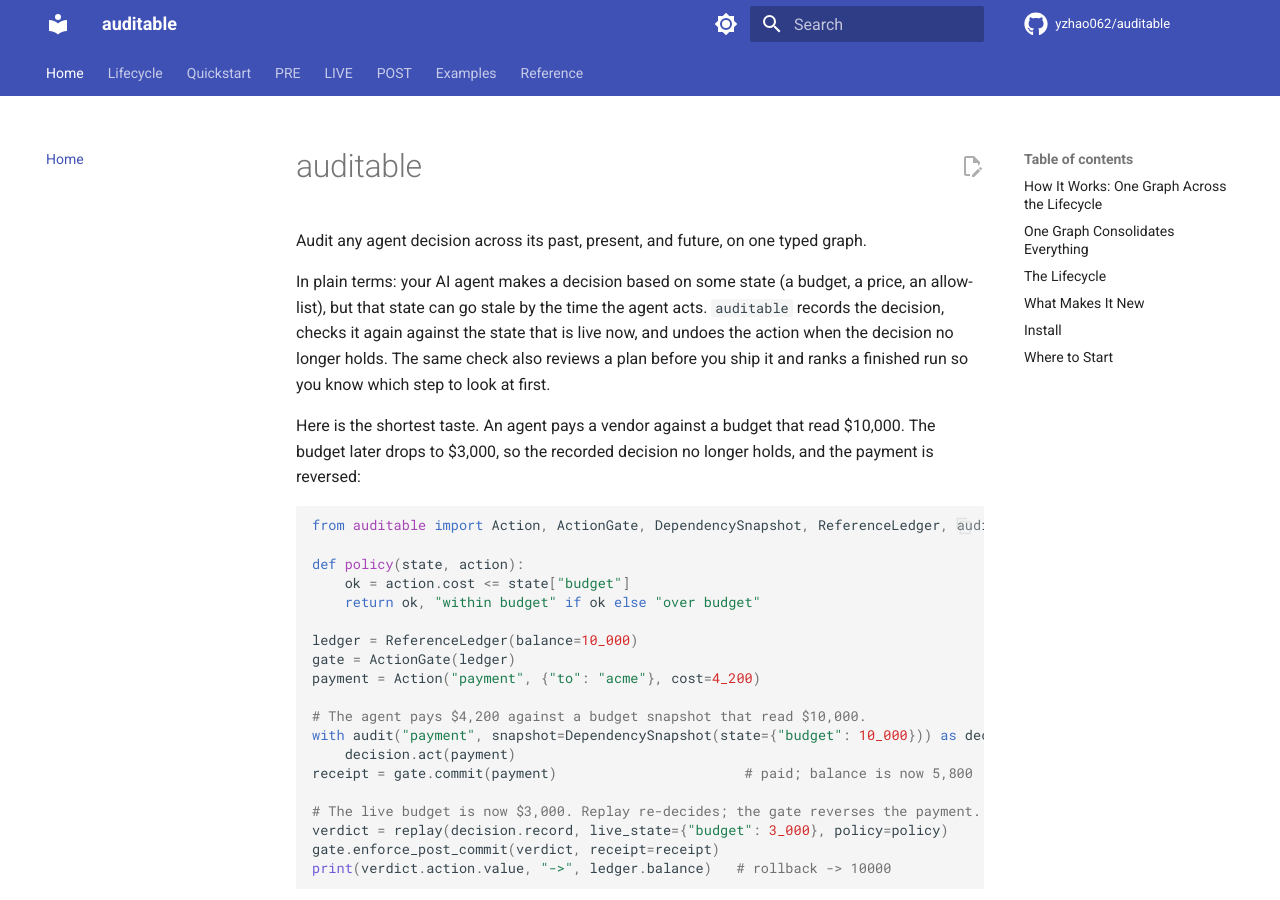
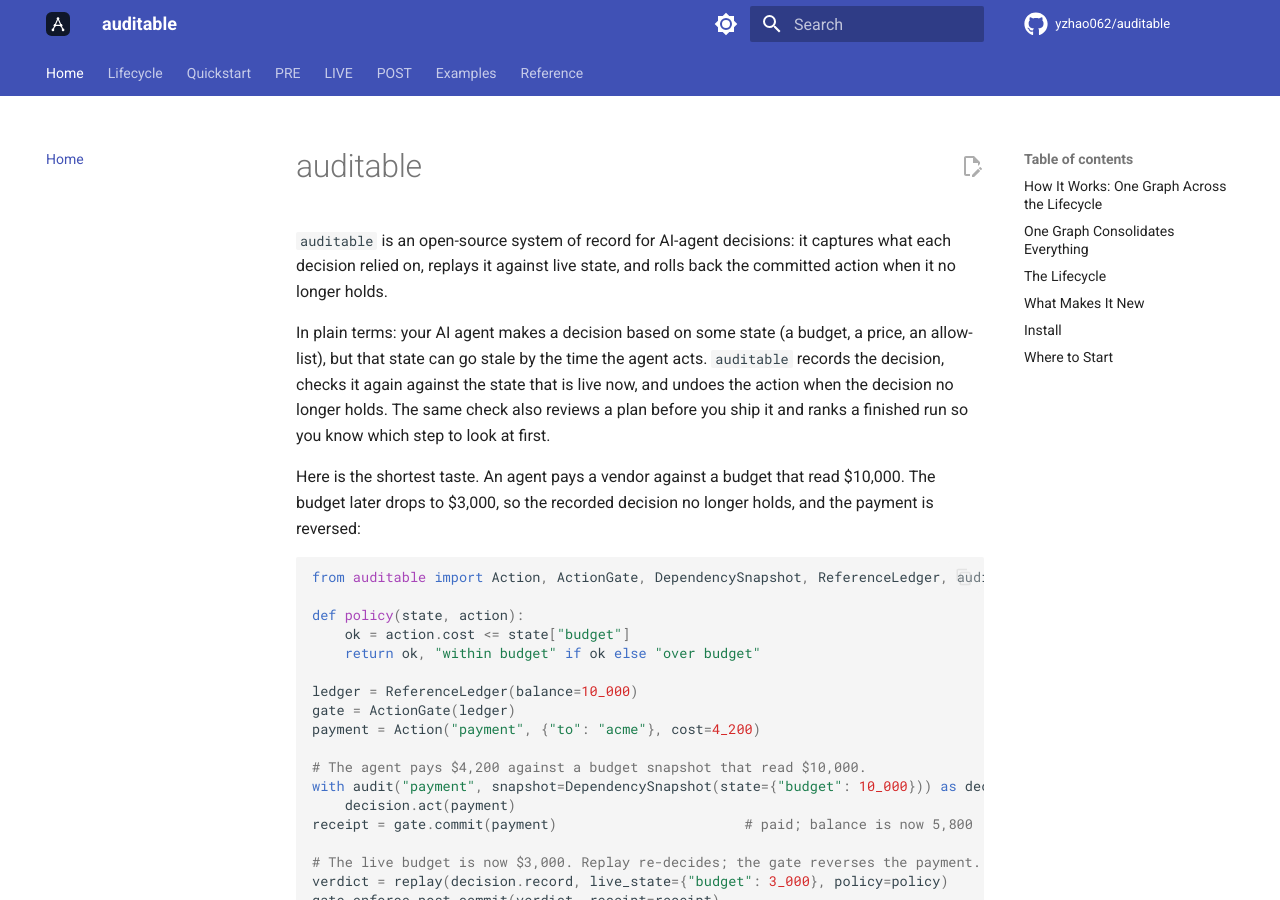
Before and after one commit to yzhao062/auditable, an MkDocs documentation site: the page built from docs/index.md, in a window 1280 px wide and 900 px high. Built offline with MkDocs 1.6.1 and Material for MkDocs 9.7.7, drawn with Linux system fonts in a browser that asks for light colours; comment, search, counter and statistics services are not loaded.

Commit message:
docs: graph-A logo and favicon; align copy to "system of record"; company is Auditable AI

```diff
--- a/docs/index.md
+++ b/docs/index.md
@@ -1,6 +1,6 @@
 # auditable
 
-Audit any agent decision across its past, present, and future, on one typed graph.
+`auditable` is an open-source system of record for AI-agent decisions: it captures what each decision relied on, replays it against live state, and rolls back the committed action when it no longer holds.
 
 In plain terms: your AI agent makes a decision based on some state (a budget, a price, an allow-list), but that state can go stale by the time the agent acts. `auditable` records the decision, checks it again against the state that is live now, and undoes the action when the decision no longer holds. The same check also reviews a plan before you ship it and ranks a finished run so you know which step to look at first.
 
--- a/mkdocs.yml
+++ b/mkdocs.yml
@@ -1,5 +1,5 @@
 site_name: auditable
-site_description: "Audit any agent decision across its past, present, and future, on one typed graph. The graph carries PRE, LIVE, and POST."
+site_description: "An open-source system of record for AI-agent decisions: it captures what each decision relied on, replays it against live state, and rolls back the committed action when it no longer holds."
 site_url: https://auditable-ai.readthedocs.io/
 site_author: Yue Zhao
 repo_url: https://github.com/yzhao062/auditable
@@ -9,6 +9,8 @@ docs_dir: docs
 
 theme:
   name: material
+  logo: assets/auditable-mark.svg
+  favicon: assets/favicon.ico
   palette:
     - scheme: default
       primary: indigo
--- a/pyproject.toml
+++ b/pyproject.toml
@@ -5,7 +5,7 @@ build-backend = "hatchling.build"
 [project]
 name = "auditable"
 version = "0.1.1"
-description = "Audit any agent decision across its past, present, and future, on one typed graph."
+description = "An open-source system of record for AI-agent decisions: it captures what each decision relied on, replays it against live state, and rolls back the committed action when it no longer holds."
 readme = "README.md"
 requires-python = ">=3.9"
 license = "Apache-2.0"
```
Also changed, not shown: README.md (+2 -2 lines), docs/quickstart.md (+1 -1 lines), docs/assets/auditable-mark.svg (added), docs/assets/favicon.ico (added).
